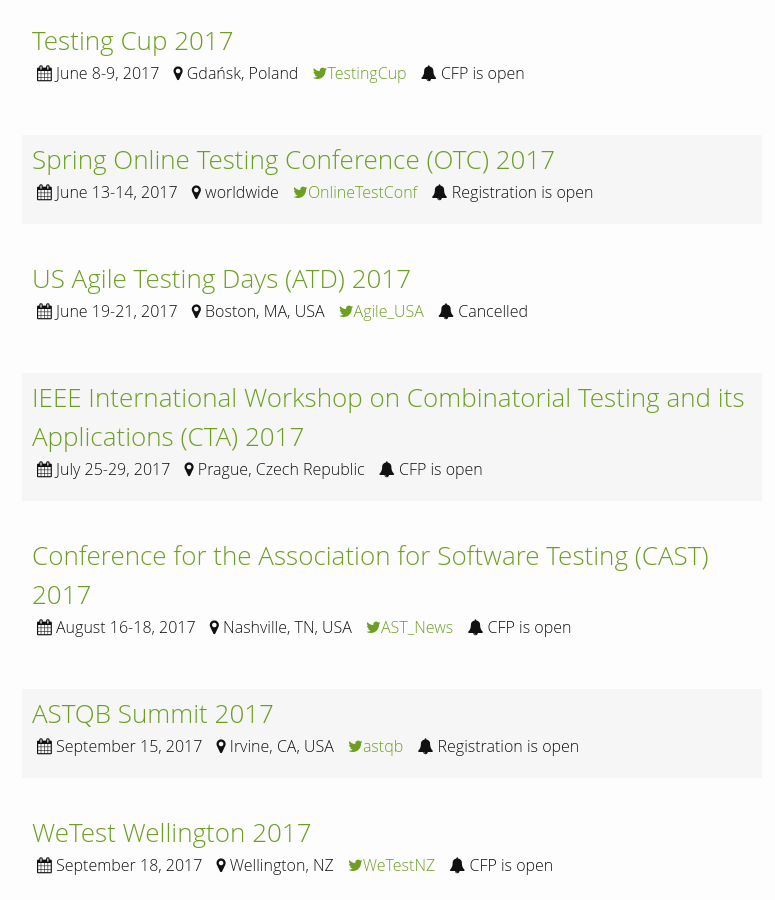
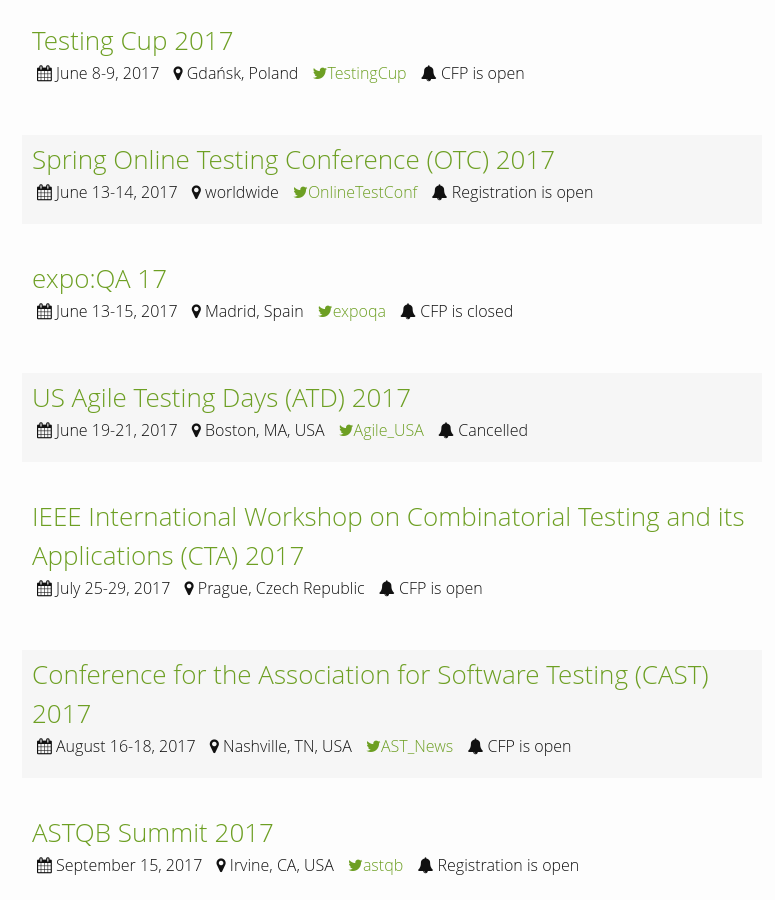
Before and after one commit to TestingConferences/testingconferences.github.io, a Jekyll site: the page built from index.html, in a window 1280 px wide and 900 px high, scrolled down 2844 px. Shown: the whole window, without its empty margins (248-1023 px from the left). Built offline with Jekyll 4.4.1, drawn with Linux system fonts in a browser that asks for light colours.

Commit message:
Added Expo:QA 17

```diff
--- a/_data/current.yml
+++ b/_data/current.yml
@@ -160,6 +160,13 @@
   twitter: OnlineTestConf
   status: Registration is open
 
+- name: expo:QA 17
+  location: Madrid, Spain
+  dates: "June 13-15, 2017"
+  url: http://www.expoqa.com/expoqa17/es.html
+  twitter: expoqa
+  status: CFP is closed
+
 - name: US Agile Testing Days (ATD) 2017
   location: Boston, MA, USA
   dates: "June 19-21, 2017"
```
